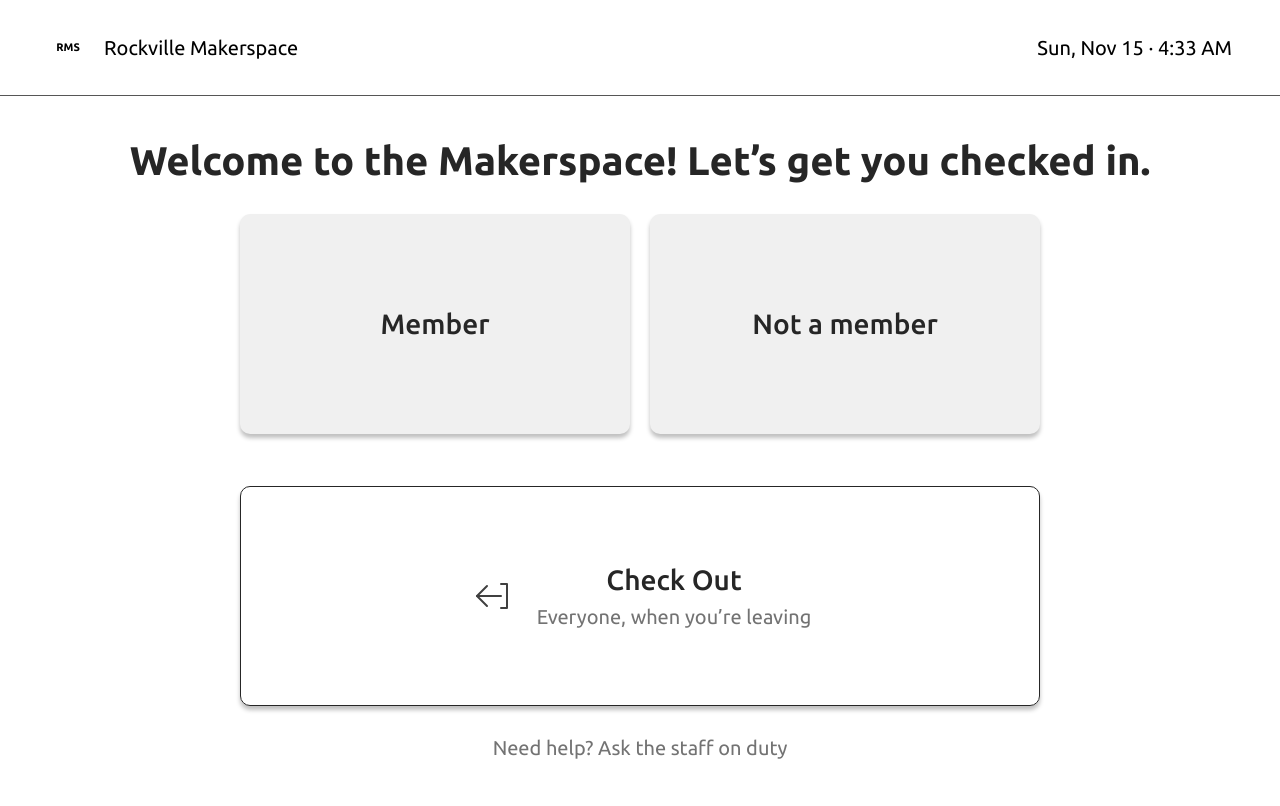
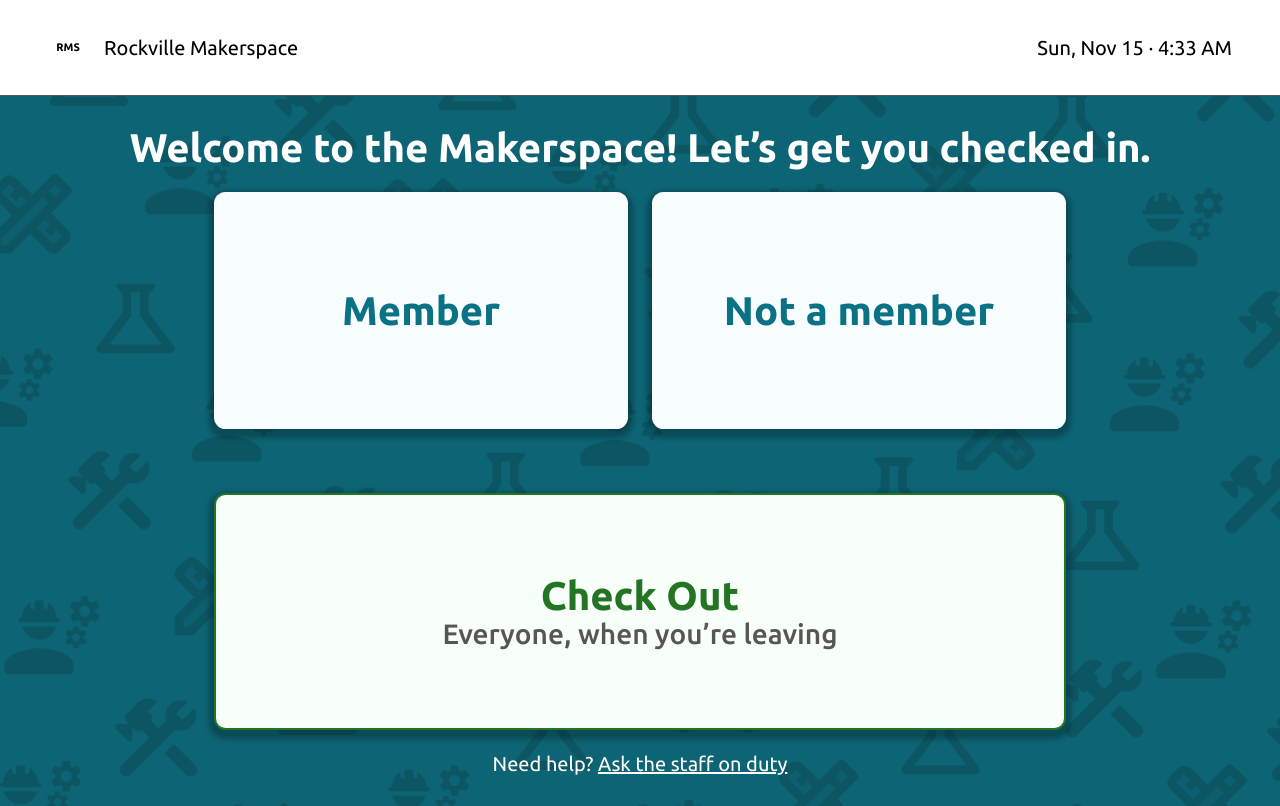
Before and after one commit to Hack4Impact-UMD/rockville-makerspace, a React (Vite) app in the folder packages/frontend/: page / in a window 1280 px wide. Built offline with nearby package versions, Linux system fonts and the light colour scheme; no server answers.

Commit message:
Updated UI of home page through home page route and OptionButton component

```diff
--- a/packages/frontend/src/components/ui/OptionButton.tsx
+++ b/packages/frontend/src/components/ui/OptionButton.tsx
@@ -2,10 +2,17 @@ import type { ButtonHTMLAttributes, ReactNode } from "react";
 
 type Variant = "filled" | "outlined";
 
-const variantClasses: Record<Variant, string> = {
-  filled: "bg-[#f0f0f0] hover:bg-[#e6e6e6]",
-  outlined:
-    "bg-white outline-1 outline-offset-[-1px] outline-neutral-800 hover:bg-zinc-50",
+const variantClasses: Record<Variant, { tile: string; title: string }> = {
+  // Figma "Brand 01 Light" tile with "Brand 01" text.
+  filled: {
+    tile: "bg-[#f8feff] hover:bg-white",
+    title: "text-teal",
+  },
+  // Figma "Brand 02 Light" tile with a "Brand 02" border and text.
+  outlined: {
+    tile: "border-2 border-dark-green bg-[#f8fef8] hover:bg-white",
+    title: "text-dark-green",
+  },
 };
 
 interface OptionButtonProps extends Omit<
@@ -20,7 +27,7 @@ interface OptionButtonProps extends Omit<
   icon?: ReactNode;
 }
 
-/** Large tappable tile for kiosk choices; always a plain button. */
+/** Large tappable tile for kiosk choices; always a plain button. Size it from the parent. */
 export function OptionButton({
   variant = "filled",
   title,
@@ -29,17 +36,21 @@ export function OptionButton({
   className = "",
   ...props
 }: OptionButtonProps) {
+  const styles = variantClasses[variant];
+
   return (
     <button
       type="button"
-      className={`flex h-[220px] w-full cursor-pointer items-center justify-center gap-5 rounded-[10px] text-center text-neutral-800 shadow-[0_4px_4px_rgba(0,0,0,0.25)] focus-visible:outline-2 focus-visible:outline-offset-2 focus-visible:outline-cyan-600 ${variantClasses[variant]} ${className}`}
+      className={`flex w-full cursor-pointer items-center justify-center gap-3 overflow-hidden rounded-[11.5px] px-5 py-4 text-center shadow-[0_4px_5px_5px_rgba(0,0,0,0.25)] focus-visible:outline-2 focus-visible:outline-offset-2 focus-visible:outline-white ${styles.tile} ${className}`}
       {...props}
     >
       {icon}
-      <span className="flex flex-col gap-1">
-        <span className="text-[28px] leading-[38px] font-medium">{title}</span>
+      <span className="flex flex-col items-center gap-1 leading-none">
+        <span className={`text-[40px] font-bold ${styles.title}`}>{title}</span>
         {description ? (
-          <span className="text-xl text-neutral-500">{description}</span>
+          <span className="text-[28px] font-medium text-[#565656]">
+            {description}
+          </span>
         ) : null}
       </span>
     </button>
--- a/packages/frontend/src/routes/index.tsx
+++ b/packages/frontend/src/routes/index.tsx
@@ -1,8 +1,8 @@
 import { createFileRoute, useNavigate } from "@tanstack/react-router";
 import { OptionButton } from "@frontend/components/ui/OptionButton.tsx";
 
+// Uses the root layout's teal wallpaper and navbar.
 export const Route = createFileRoute("/")({
-  staticData: { background: "none" },
   component: Home,
 });
 
@@ -10,45 +10,27 @@ function Home() {
   const navigate = useNavigate();
 
   return (
-    <div className="flex flex-1 flex-col items-center gap-7 px-30 py-10 text-neutral-800">
-      <h1 className="text-center text-[40px] leading-tight font-bold">
+    <div className="flex flex-1 flex-col items-center gap-6 px-6 py-8 text-white sm:px-10">
+      <h1 className="text-center text-[40px] leading-none font-bold">
         Welcome to the Makerspace! Let’s get you checked in.
       </h1>
 
-      <div className="grid w-full max-w-[800px] grid-cols-2 gap-5">
+      <div className="grid w-full max-w-[852px] grid-cols-2 grid-rows-[237px_237px] gap-x-6 gap-y-16">
         <OptionButton
           title="Member"
           onClick={() => navigate({ to: "/member-search" })}
         />
         <OptionButton title="Not a member" />
-      </div>
-
-      <div className="mt-6 w-full max-w-[800px]">
         <OptionButton
           variant="outlined"
+          className="col-span-2"
           title="Check Out"
           description="Everyone, when you’re leaving"
-          icon={
-            <svg
-              aria-hidden="true"
-              viewBox="0 0 24 24"
-              fill="none"
-              stroke="currentColor"
-              strokeWidth="1"
-              strokeLinecap="round"
-              strokeLinejoin="round"
-              className="size-12 shrink-0 text-neutral-700"
-            >
-              <path d="M4 12h12" />
-              <path d="m9 7-5 5 5 5" />
-              <path d="M16 6h3v12h-3" />
-            </svg>
-          }
         />
       </div>
 
-      <p className="text-xl text-neutral-500">
-        Need help? Ask the staff on duty
+      <p className="text-xl leading-none">
+        Need help? <span className="underline">Ask the staff on duty</span>
       </p>
     </div>
   );
```
